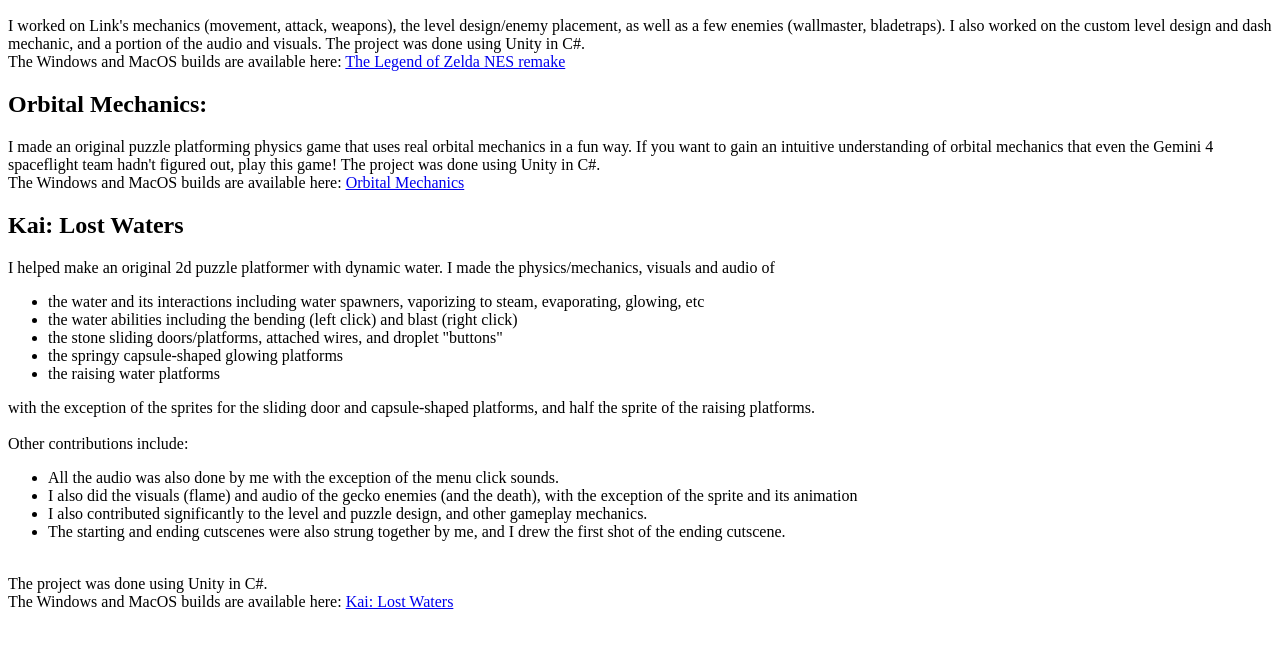
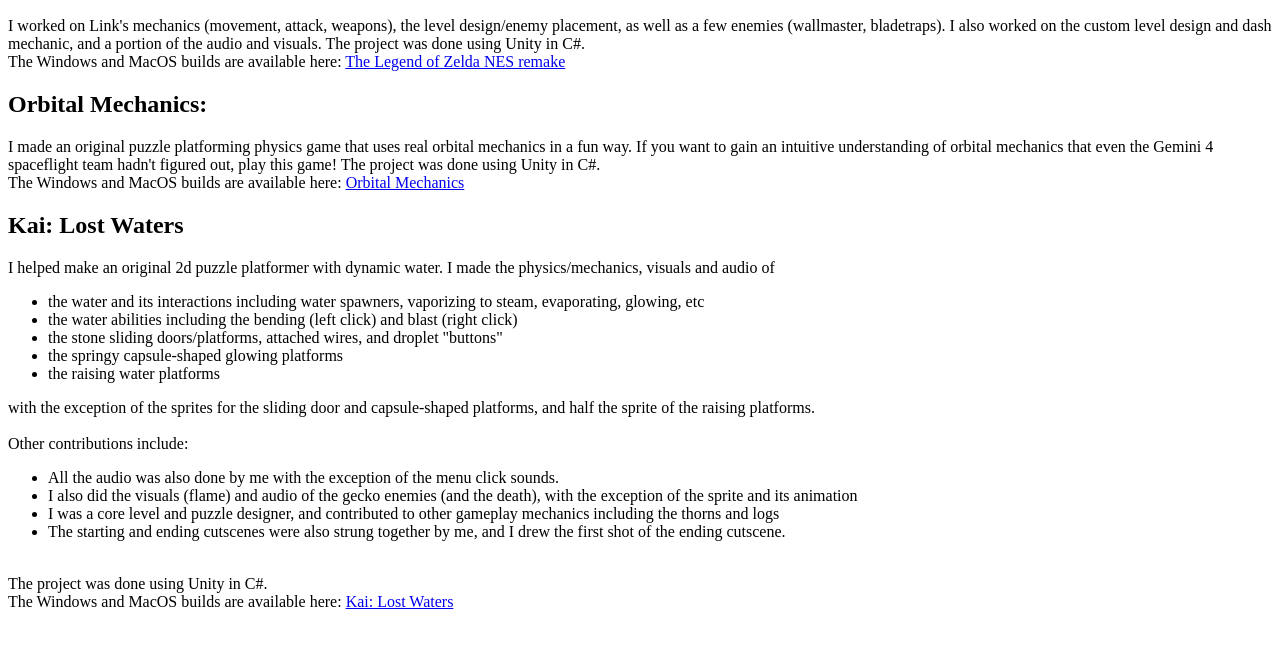
Before and after one commit to JoelHuangZeEn/portfolio, a plain HTML site: page index.html in a window 1280 px wide. Shown: the part 96-744 px from the top of the page. Drawn offline with Linux system fonts and the light colour scheme.

Commit message:
detail update

```diff
--- a/index.html
+++ b/index.html
@@ -43,7 +43,7 @@
             <ul>
             <li>All the audio was also done by me with the exception of the menu click sounds.</li>
             <li>I also did the visuals (flame) and audio of the gecko enemies (and the death), with the exception of the sprite and its animation</li>
-            <li>I also contributed significantly to the level and puzzle design, and other gameplay mechanics.</li>
+            <li>I was a core level and puzzle designer, and contributed to other gameplay mechanics including the thorns and logs</li>
             <li>The starting and ending cutscenes were also strung together by me, and I drew the first shot of the ending cutscene.</li>
             </ul>
 
```
